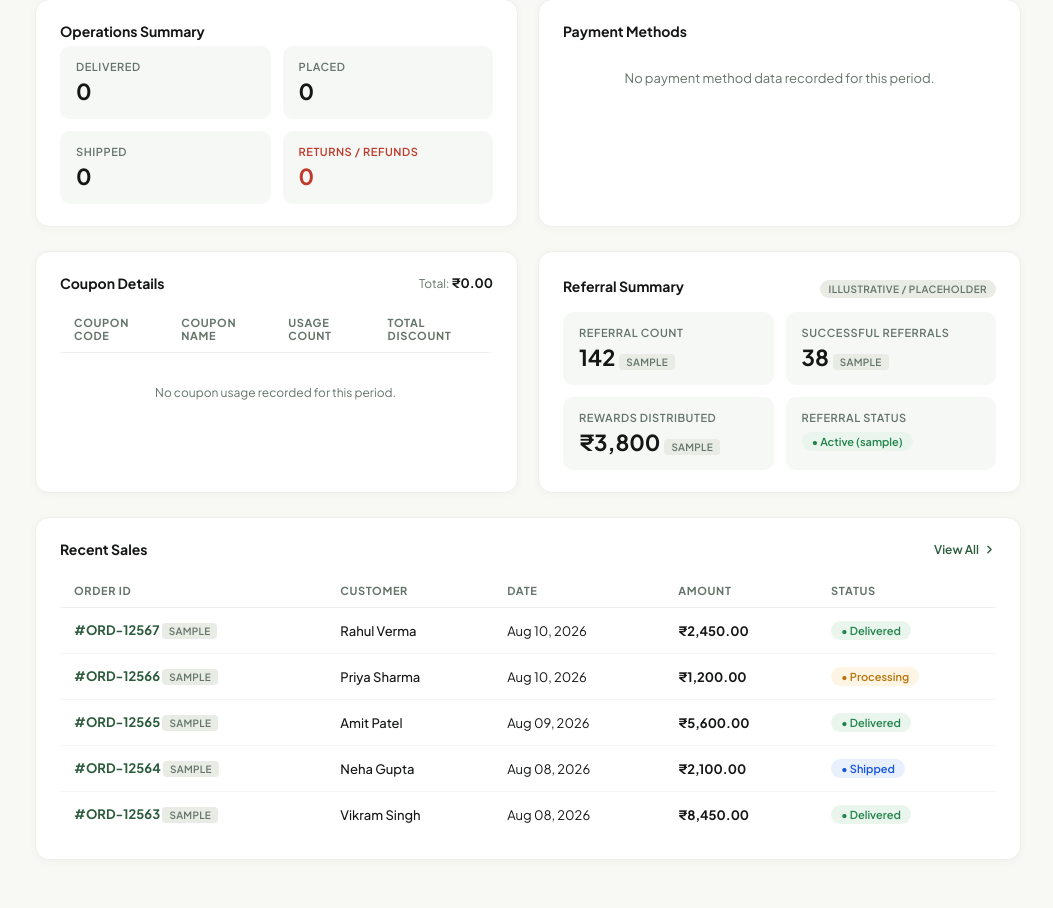
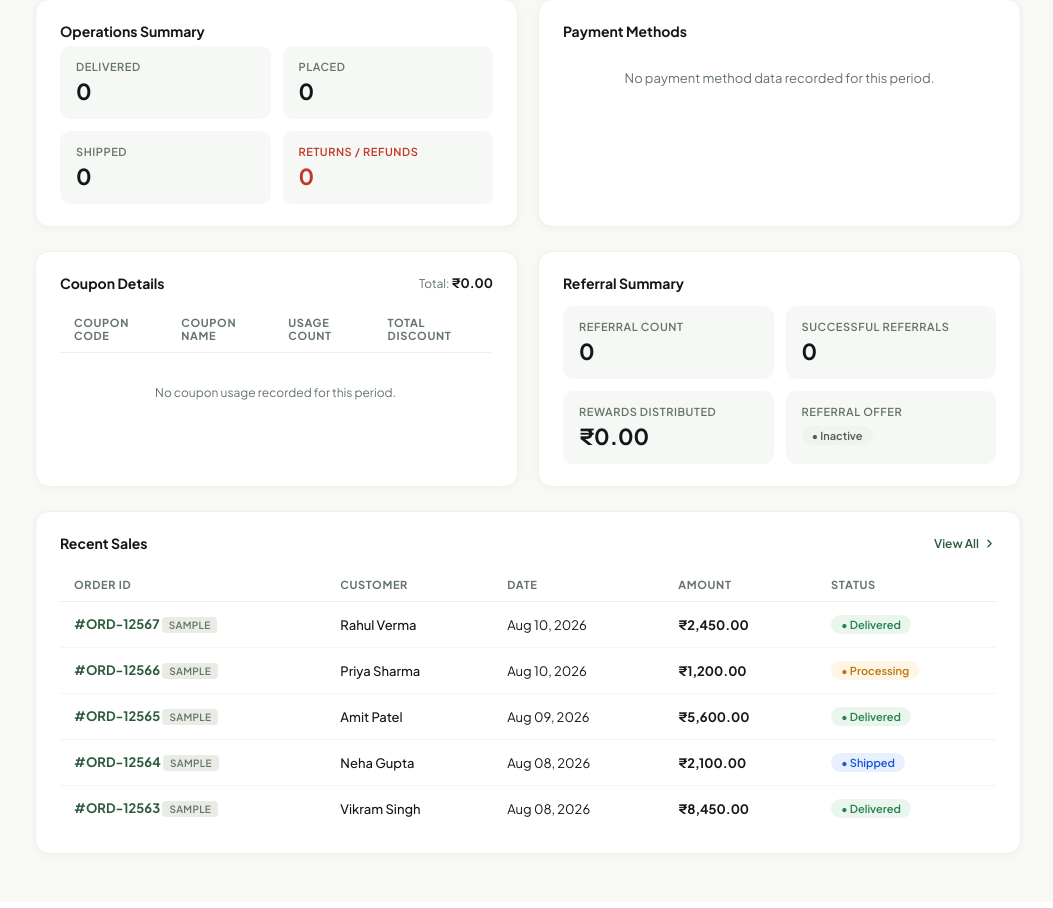
Before and after one commit to aswinott21-max/VERDE, a Django app: page /admin-sales-report/ in a window 1280 px wide. Shown: the part 997-1905 px from the top of the page, without its empty margins (227-1280 px from the left). After the commit the page ends 1855 px from the top, so only its background shows below. Run offline with Django 5.2, Linux system fonts and the light colour scheme; the visitor is signed in with stand-in values (Sample User, id 1); data that the repository does not hold is empty; parts of the project's set-up code (start-up, migrations or seed data) failed here and were passed over; some web fonts are replaced.

Commit message:
Add referral summary to admin sales report

```diff
--- a/sales_reports/services.py
+++ b/sales_reports/services.py
@@ -7,6 +7,8 @@ from django.db.models import OuterRef, Subquery
 from orders.models import Order, OrderItem,Refund,Return
 from coupons.models import CouponUsage
 from products.models import ProductImage
+from referrals.models import Referral, ReferralOffer, ReferralReward
+
 
 def get_sales_report(start_date, end_date, period=None):
     #calculate sales totals for the selected date range
@@ -157,3 +159,27 @@ def get_sales_report(start_date, end_date, period=None):
         "start_date": start_date,
         "end_date": end_date,
     }
+
+def get_referral_summary():
+    """Return all-time referral metrics for the admin sales report."""
+
+    referral_counts = Referral.objects.aggregate(
+        total=Count("id"),
+        successful=Count(
+            "id",
+            filter=Q(status=Referral.Status.REWARDED),
+        ),
+    )
+
+    rewards_distributed = (
+        ReferralReward.objects.filter(
+            status=ReferralReward.Status.CREDITED,
+        ).aggregate(total=Sum("amount"))["total"]
+        or Decimal("0.00")
+    )
+
+    return {
+        **referral_counts,
+        "rewards_distributed": rewards_distributed,
+        "offer_active": ReferralOffer.objects.filter(is_active=True).exists(),
+    }
--- a/sales_reports/templates/sales_reports/sales_report.html
+++ b/sales_reports/templates/sales_reports/sales_report.html
@@ -1337,32 +1337,64 @@
                 </div>
             </div>
 
-            <!-- Referral Summary — Placeholder -->
+            <!-- Referral Summary -->
             <div class="card">
                 <div style="display:flex;justify-content:space-between;align-items:center;margin-bottom:14px;">
                     <span class="card-heading" style="margin-bottom:0;">Referral Summary</span>
-                    <span class="placeholder-label">Illustrative / Placeholder</span>
-                </div>
+                </div>
+                {% if referral_summery and not referral_summary %}
+                    {% with referral_summary=referral_summery %}
                     <div class="ops-grid">
                         <div class="ops-tile">
                             <div class="ops-tile-label">Referral Count</div>
-                        <div class="ops-tile-value">142 <span class="dummy-note">sample</span></div>
+                            <div class="ops-tile-value">{{ referral_summary.total }}</div>
                         </div>
                         <div class="ops-tile">
                             <div class="ops-tile-label">Successful Referrals</div>
-                        <div class="ops-tile-value">38 <span class="dummy-note">sample</span></div>
+                            <div class="ops-tile-value">{{ referral_summary.successful }}</div>
                         </div>
                         <div class="ops-tile">
                             <div class="ops-tile-label">Rewards Distributed</div>
-                        <div class="ops-tile-value">&#8377;3,800 <span class="dummy-note">sample</span></div>
+                            <div class="ops-tile-value">&#8377;{{ referral_summary.rewards_distributed|floatformat:2 }}</div>
                         </div>
                         <div class="ops-tile">
-                        <div class="ops-tile-label">Referral Status</div>
+                            <div class="ops-tile-label">Referral Offer</div>
                             <div class="ops-tile-value" style="font-size:16px;display:flex;align-items:center;height:26px;">
-                            <span class="status-pill active">&bull; Active (sample)</span>
-                        </div>
-                    </div>
-                </div>
+                                {% if referral_summary.offer_active %}
+                                    <span class="status-pill active">&bull; Active</span>
+                                {% else %}
+                                    <span class="status-pill disabled">&bull; Inactive</span>
+                                {% endif %}
+                            </div>
+                        </div>
+                    </div>
+                    {% endwith %}
+                {% else %}
+                    <div class="ops-grid">
+                        <div class="ops-tile">
+                            <div class="ops-tile-label">Referral Count</div>
+                            <div class="ops-tile-value">{{ referral_summary.total }}</div>
+                        </div>
+                        <div class="ops-tile">
+                            <div class="ops-tile-label">Successful Referrals</div>
+                            <div class="ops-tile-value">{{ referral_summary.successful }}</div>
+                        </div>
+                        <div class="ops-tile">
+                            <div class="ops-tile-label">Rewards Distributed</div>
+                            <div class="ops-tile-value">&#8377;{{ referral_summary.rewards_distributed|floatformat:2 }}</div>
+                        </div>
+                        <div class="ops-tile">
+                            <div class="ops-tile-label">Referral Offer</div>
+                            <div class="ops-tile-value" style="font-size:16px;display:flex;align-items:center;height:26px;">
+                                {% if referral_summary.offer_active %}
+                                    <span class="status-pill active">&bull; Active</span>
+                                {% else %}
+                                    <span class="status-pill disabled">&bull; Inactive</span>
+                                {% endif %}
+                            </div>
+                        </div>
+                    </div>
+                {% endif %}
             </div>
         </div>
 
--- a/sales_reports/views.py
+++ b/sales_reports/views.py
@@ -11,7 +11,9 @@ from django.utils import timezone
 from django.shortcuts import render
 
 from adminpanel.decorators import admin_required
-from .services import get_sales_report
+from .services import get_sales_report,get_referral_summary
+
+
 
 # Create your views here.
 
@@ -55,7 +57,7 @@ def sales_report_page(request):
     #reuse the central service for report calculations
     report = get_sales_report(start_date, end_date, period=period)
 
-    context = {**report, "period" : period, "error":error,}
+    context = {**report, "period" : period, "error":error,"referral_summery":get_referral_summary(),}
     #**report, - to unpack the dictionary returned by  get_sales_report()
     return render (request, "sales_reports/sales_report.html",context)
 
```
Also changed, not shown: wallet/migrations/0002_wallet_created_at_alter_wallet_balance.py. Lines whose indentation alone changed are shown as unchanged.
